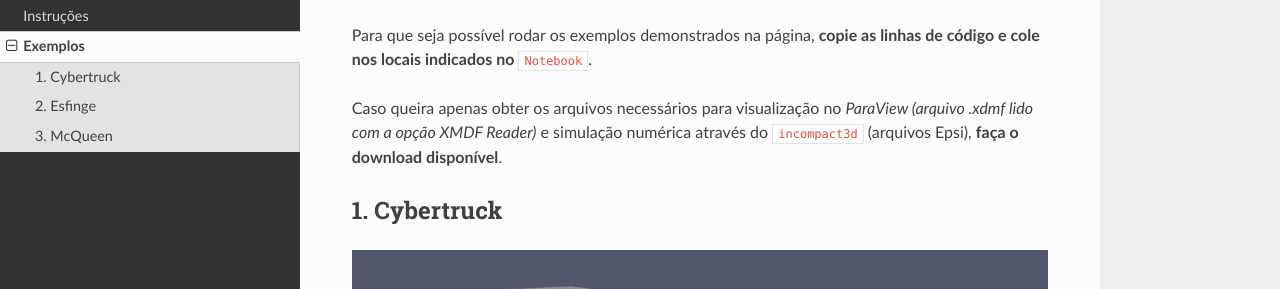
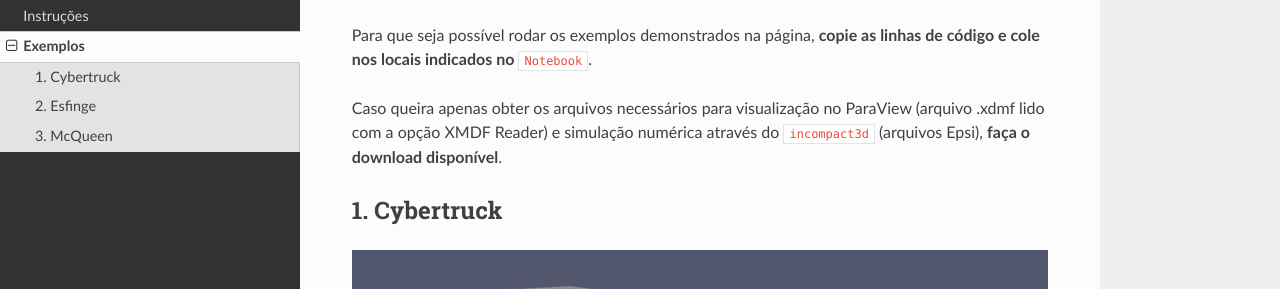
Before and after one commit to momba98/sometests, a Sphinx documentation site: the page built from sometests/docs/source/exemplos.rst, in a window 1280 px wide and 900 px high. Shown: the part 136-425 px from the top of the window. Built offline with Sphinx 7.4.7 and the Read the Docs theme 2.0.0, drawn with Linux system fonts in a browser that asks for light colours.

```diff
--- a/sometests/docs/source/exemplos.rst
+++ b/sometests/docs/source/exemplos.rst
@@ -6,7 +6,7 @@ Para que seja possível rodar os exemplos demonstrados na página,
 **copie as linhas de código e cole nos locais indicados no** ``Notebook``.
 
 Caso queira apenas obter os arquivos necessários para visualização no
-*ParaView (arquivo .xdmf lido com a opção XMDF Reader)* e simulação numérica através
+ParaView (arquivo .xdmf lido com a opção XMDF Reader) e simulação numérica através
 do ``incompact3d`` (arquivos Epsi), **faça o download disponível**.
 
 1. Cybertruck
```
